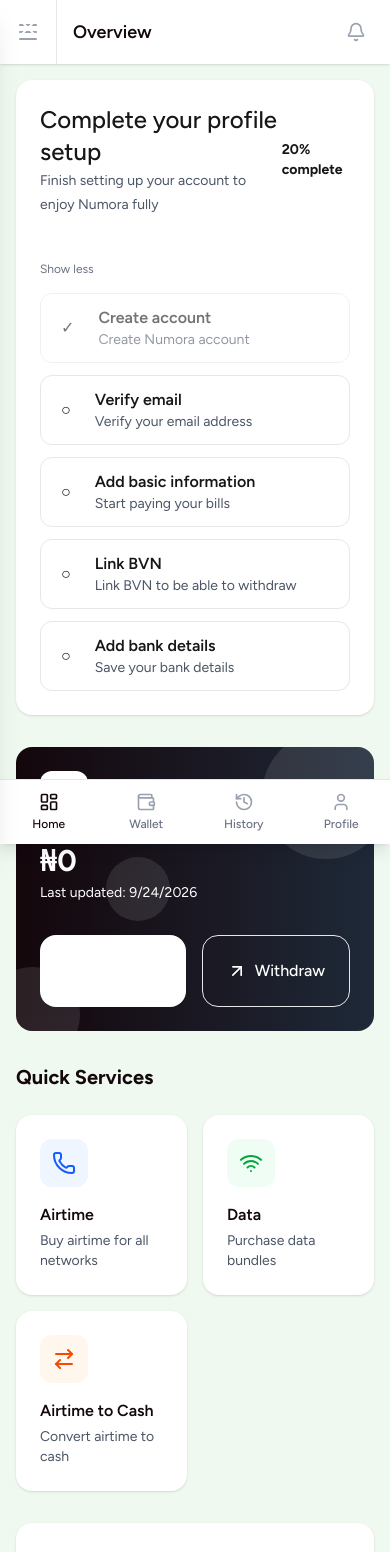
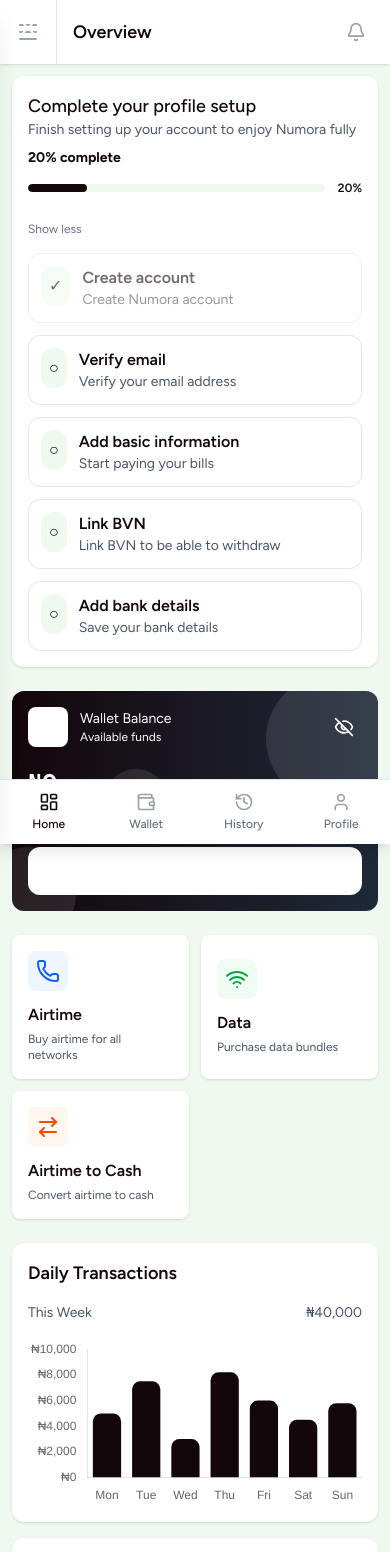
Before and after one commit to KabriAcid/numora, a Next.js app: page /dashboard in a window 390 px wide. Shown: the top 1552 px of the page. Built offline with nearby package versions, Linux system fonts and the light colour scheme.

Commit message:
style: enhance UI components with improved layout and spacing adjustments

```diff
--- a/src/app/globals.css
+++ b/src/app/globals.css
@@ -1,5 +1,16 @@
 @import url("https://fonts.googleapis.com/css2?family=Figtree:wght@400;500;600;700&display=swap");
 @import "tailwindcss";
+
+@theme {
+	--color-primary: #eff9f0;
+	--color-primary-50: #f0f9ff;
+	--color-primary-100: #e0f2fe;
+	--color-primary-600: #0284c7;
+	--color-primary-700: #0369a1;
+	--color-secondary: #13070c;
+	--color-dark: #23272f;
+	--color-success: #22c55e;
+}
 
 body {
 	font-family:
@@ -36,6 +47,14 @@
 h5,
 h6 {
 	font-family: "Figtree", ui-sans-serif, system-ui, sans-serif;
+}
+
+button {
+	cursor: pointer;
+}
+
+button:disabled {
+	cursor: not-allowed;
 }
 
 .glass-card {
--- a/src/components/shared/ui/RecentTransactions.tsx
+++ b/src/components/shared/ui/RecentTransactions.tsx
@@ -73,8 +73,8 @@
 						key={transaction.id}
 						className="p-4 hover:bg-gray-50 transition-colors"
 					>
-						<div className="flex items-center justify-between">
-							<div className="flex items-center space-x-4">
+						<div className="flex flex-col gap-3 sm:flex-row sm:items-center sm:justify-between">
+							<div className="flex items-center gap-3 sm:gap-4 min-w-0">
 								<div
 									className={`w-10 h-10 rounded-xl bg-gray-100 flex items-center justify-center ${transaction.color}`}
 								>
@@ -82,7 +82,7 @@
 								</div>
 
 								<div className="min-w-0 flex-1">
-									<div className="flex items-center space-x-2">
+									<div className="flex flex-wrap items-center gap-x-2 gap-y-1">
 										<h4 className="font-medium text-gray-900 truncate">
 											{transaction.type}
 										</h4>
@@ -95,7 +95,7 @@
 											{transaction.status}
 										</div>
 									</div>
-									<div className="flex items-center space-x-2 mt-1 text-sm text-gray-500">
+									<div className="flex flex-wrap items-center gap-x-2 gap-y-1 mt-1 text-xs sm:text-sm text-gray-500">
 										<span>{transaction.date}</span>
 										<span>•</span>
 										<span>{transaction.time}</span>
@@ -107,8 +107,8 @@
 								</div>
 							</div>
 
-							<div className="flex items-center space-x-4">
-								<div className="text-right">
+							<div className="w-full sm:w-auto flex items-center justify-between sm:justify-end gap-3 sm:gap-4 pl-13 sm:pl-0">
+								<div className="text-left sm:text-right">
 									<div className="font-semibold text-gray-900">
 										₦{transaction.amount.toLocaleString()}
 									</div>
--- a/src/components/shared/ui/ServiceGrid.tsx
+++ b/src/components/shared/ui/ServiceGrid.tsx
@@ -38,24 +38,26 @@
 	];
 
 	return (
-		<div className="grid grid-cols-2 md:grid-cols-3 lg:grid-cols-4 gap-4">
+		<div className="grid grid-cols-2 sm:grid-cols-3 gap-3 sm:gap-4">
 			{services.map((service) => {
 				const Icon = service.icon;
 				return (
 					<button
 						key={service.id}
 						onClick={() => router.push(service.path)}
-						className={`bg-white rounded-2xl p-6 shadow-sm ${service.hoverColor} transition-all duration-200 hover:shadow-md hover:scale-105 text-left group`}
+						className={`bg-white rounded-lg p-4 sm:p-5 min-h-32 shadow-sm ${service.hoverColor} transition-all duration-200 hover:shadow-md text-left group`}
 					>
 						<div
-							className={`w-12 h-12 rounded-xl ${service.color} flex items-center justify-center mb-4 transition-transform group-hover:scale-110`}
+							className={`w-10 h-10 rounded-lg ${service.color} flex items-center justify-center mb-3 transition-transform group-hover:scale-105`}
 						>
 							<Icon className="w-6 h-6" />
 						</div>
 						<h3 className="font-semibold text-[#13070C] mb-1">
 							{service.title}
 						</h3>
-						<p className="text-sm text-gray-600">{service.description}</p>
+						<p className="text-xs sm:text-sm text-gray-600 line-clamp-2">
+							{service.description}
+						</p>
 					</button>
 				);
 			})}
--- a/src/components/shared/ui/WalletCard.tsx
+++ b/src/components/shared/ui/WalletCard.tsx
@@ -1,7 +1,7 @@
 import React, { useState } from "react";
-import { Wallet, Plus, ArrowUpRight, Eye, EyeOff } from "lucide-react";
+import { Wallet, Plus, Eye, EyeOff } from "lucide-react";
 import FundWalletModal from "../../user/modals/FundWalletModal";
-import WithdrawModal from "../../user/modals/WithdrawModal";
+// import WithdrawModal from "../../user/modals/WithdrawModal";
 
 interface WalletCardProps {
 	user: { balance?: number };
@@ -11,11 +11,12 @@
 	const balance = user.balance ?? 0;
 	const [showBalance, setShowBalance] = useState(true);
 	const [showFundModal, setShowFundModal] = useState(false);
-	const [showWithdrawModal, setShowWithdrawModal] = useState(false);
+	// Withdraw is intentionally disabled until the settlement flow is implemented.
+	// const [showWithdrawModal, setShowWithdrawModal] = useState(false);
 
 	return (
 		<>
-			<div className="bg-gradient-to-r from-[#13070C] to-gray-800 rounded-2xl p-6 text-white relative overflow-hidden">
+			<div className="bg-gradient-to-r from-[#13070C] to-gray-800 rounded-xl sm:rounded-2xl p-4 sm:p-6 text-white relative overflow-hidden">
 				{/* Background Pattern */}
 				<div className="absolute inset-0 opacity-10">
 					<div className="absolute -top-4 -right-4 w-32 h-32 bg-white rounded-full"></div>
@@ -24,9 +25,9 @@
 				</div>
 
 				<div className="relative">
-					<div className="flex items-center justify-between mb-6">
+					<div className="flex items-center justify-between mb-5 sm:mb-6">
 						<div className="flex items-center">
-							<div className="w-12 h-12 bg-white bg-opacity-20 rounded-xl flex items-center justify-center mr-4">
+							<div className="w-10 h-10 sm:w-12 sm:h-12 bg-white bg-opacity-20 rounded-lg sm:rounded-xl flex items-center justify-center mr-3 sm:mr-4">
 								<Wallet className="w-6 h-6" />
 							</div>
 							<div>
@@ -40,7 +41,7 @@
 						</div>
 						<button
 							onClick={() => setShowBalance(!showBalance)}
-							className="p-2 hover:bg-white hover:bg-opacity-20 rounded-lg transition-colors"
+							className="cursor-pointer p-2 hover:bg-white hover:bg-opacity-20 rounded-lg transition-colors"
 						>
 							{showBalance ? (
 								<EyeOff className="w-5 h-5" />
@@ -50,8 +51,8 @@
 						</button>
 					</div>
 
-					<div className="mb-8">
-						<h2 className="text-3xl lg:text-4xl font-bold mb-1">
+					<div className="mb-6 sm:mb-8">
+						<h2 className="text-2xl sm:text-3xl lg:text-4xl font-bold mb-1">
 							{showBalance ? `₦${balance.toLocaleString()}` : "₦***,***"}
 						</h2>
 						<p className="text-white text-opacity-60 text-sm">
@@ -60,21 +61,15 @@
 					</div>
 
 					{/* Action Buttons */}
-					<div className="flex space-x-4">
+					<div className="grid grid-cols-1 sm:grid-cols-2 gap-3 sm:gap-4">
 						<button
 							onClick={() => setShowFundModal(true)}
-							className="flex-1 bg-white bg-opacity-20 hover:bg-opacity-30 backdrop-blur-sm px-6 py-3 rounded-2xl font-medium transition-all flex items-center justify-center"
+							className="cursor-pointer min-w-0 text-white bg-white bg-opacity-20 hover:bg-opacity-30 backdrop-blur-sm px-4 sm:px-6 py-3 rounded-xl font-medium transition-all flex items-center justify-center"
 						>
 							<Plus className="w-5 h-5 mr-2" />
 							Fund Wallet
 						</button>
-						<button
-							onClick={() => setShowWithdrawModal(true)}
-							className="flex-1 bg-transparent border border-white border-opacity-30 hover:bg-white hover:bg-opacity-10 px-6 py-3 rounded-2xl font-medium transition-all flex items-center justify-center"
-						>
-							<ArrowUpRight className="w-5 h-5 mr-2" />
-							Withdraw
-						</button>
+						{/* Withdraw is disabled until the settlement flow is implemented. */}
 					</div>
 				</div>
 			</div>
@@ -83,12 +78,7 @@
 				<FundWalletModal onClose={() => setShowFundModal(false)} />
 			)}
 
-			{showWithdrawModal && (
-				<WithdrawModal
-					user={user}
-					onClose={() => setShowWithdrawModal(false)}
-				/>
-			)}
+			{/* Withdraw modal is intentionally disabled. */}
 		</>
 	);
 };
--- a/src/components/user/dashboard/Dashboard.tsx
+++ b/src/components/user/dashboard/Dashboard.tsx
@@ -10,7 +10,7 @@
 
 	return (
 		<DashboardLayout>
-			<div className="p-4 lg:p-8">
+			<div className="p-3 sm:p-4 lg:p-8">
 				<DashboardProfileCompletion user={user} />
 				<DashboardOverview user={user} />
 			</div>
--- a/src/components/user/dashboard/DashboardOverview.tsx
+++ b/src/components/user/dashboard/DashboardOverview.tsx
@@ -12,31 +12,28 @@
 export default function DashboardOverview({ user }: DashboardOverviewProps) {
 	return (
 		<>
-			<div className="mb-8">
+			<div className="mb-6 sm:mb-8">
 				<WalletCard user={user} />
 			</div>
-			<section className="mb-8">
-				<h2 className="text-xl font-bold text-[#13070C] mb-6">
-					Quick Services
-				</h2>
+			<section className="mb-6 sm:mb-8">
 				<ServiceGrid />
 			</section>
-			<section className="grid grid-cols-1 lg:grid-cols-2 gap-6 mb-8">
-				<div className="bg-white rounded-2xl shadow-sm p-6">
+			<section className="grid grid-cols-1 lg:grid-cols-2 gap-4 sm:gap-6 mb-6 sm:mb-8">
+				<div className="bg-white rounded-xl shadow-sm p-4 sm:p-6">
 					<h3 className="text-lg font-semibold text-[#13070C] mb-4">
 						Daily Transactions
 					</h3>
 					<TransactionChart />
 				</div>
-				<div className="bg-white rounded-2xl shadow-sm p-6">
+				<div className="bg-white rounded-xl shadow-sm p-4 sm:p-6">
 					<h3 className="text-lg font-semibold text-[#13070C] mb-4">
 						Bill Distribution
 					</h3>
 					<SpendingChart />
 				</div>
 			</section>
-			<section className="bg-white rounded-2xl shadow-sm">
-				<div className="p-6 border-b">
+			<section className="bg-white rounded-xl shadow-sm overflow-hidden">
+				<div className="p-4 sm:p-6 border-b">
 					<h3 className="text-lg font-semibold text-[#13070C]">
 						Recent Transactions
 					</h3>
--- a/src/components/user/dashboard/DashboardProfileCompletion.tsx
+++ b/src/components/user/dashboard/DashboardProfileCompletion.tsx
@@ -52,29 +52,41 @@
 	const percentage = Math.round((completed / steps.length) * 100);
 
 	return (
-		<section className="mb-8 w-full bg-white rounded-2xl shadow-sm p-6">
-			<div className="flex items-center justify-between mb-2">
-				<div>
-					<h2 className="text-2xl font-medium text-secondary">
+		<section className="mb-6 sm:mb-8 w-full bg-white rounded-xl sm:rounded-2xl shadow-sm p-4 sm:p-6">
+			<div className="flex flex-col gap-2 sm:flex-row sm:items-center sm:justify-between mb-3">
+				<div className="min-w-0">
+					<h2 className="text-lg sm:text-2xl font-medium text-secondary">
 						Complete your profile setup
 					</h2>
-					<span className="text-sm text-gray-600">
+					<span className="block text-sm text-gray-600">
 						Finish setting up your account to enjoy Numora fully
 					</span>
 				</div>
-				<span className="text-sm font-bold text-secondary">
+				<span className="self-start sm:self-auto text-sm font-bold text-secondary whitespace-nowrap">
 					{percentage}% complete
 				</span>
 			</div>
-			<div className="w-full bg-primary rounded-full h-2 mb-6">
+			<div className="flex items-center gap-3 mb-5 sm:mb-6">
 				<div
-					className="bg-secondary h-2 rounded-full transition-all"
-					style={{ width: `${percentage}%` }}
-				/>
+					className="flex-1 bg-primary rounded-full h-2 overflow-hidden"
+					role="progressbar"
+					aria-valuenow={percentage}
+					aria-valuemin={0}
+					aria-valuemax={100}
+					aria-label="Profile completion"
+				>
+					<div
+						className="bg-secondary h-full rounded-full transition-all duration-300"
+						style={{ width: `${percentage}%` }}
+					/>
+				</div>
+				<span className="text-xs sm:text-sm font-semibold text-secondary tabular-nums">
+					{percentage}%
+				</span>
 			</div>
 			<button
 				type="button"
-				className="text-xs text-gray-500 hover:underline mb-4"
+				className="cursor-pointer text-xs text-gray-500 hover:underline mb-4"
 				onClick={() => setCollapsed((value) => !value)}
 			>
 				{collapsed ? "Show more" : "Show less"}
@@ -84,7 +96,7 @@
 					{steps.map((step) => (
 						<li
 							key={step.label}
-							className={`flex items-center gap-4 p-3 rounded-xl border border-gray-100 ${step.completed ? "opacity-60" : ""}`}
+							className={`flex items-start gap-3 sm:gap-4 p-3 rounded-xl border border-gray-100 ${step.completed ? "opacity-60" : ""}`}
 						>
 							<div className="bg-primary rounded-xl p-2 text-secondary">
 								{step.completed ? "✓" : "○"}
```
